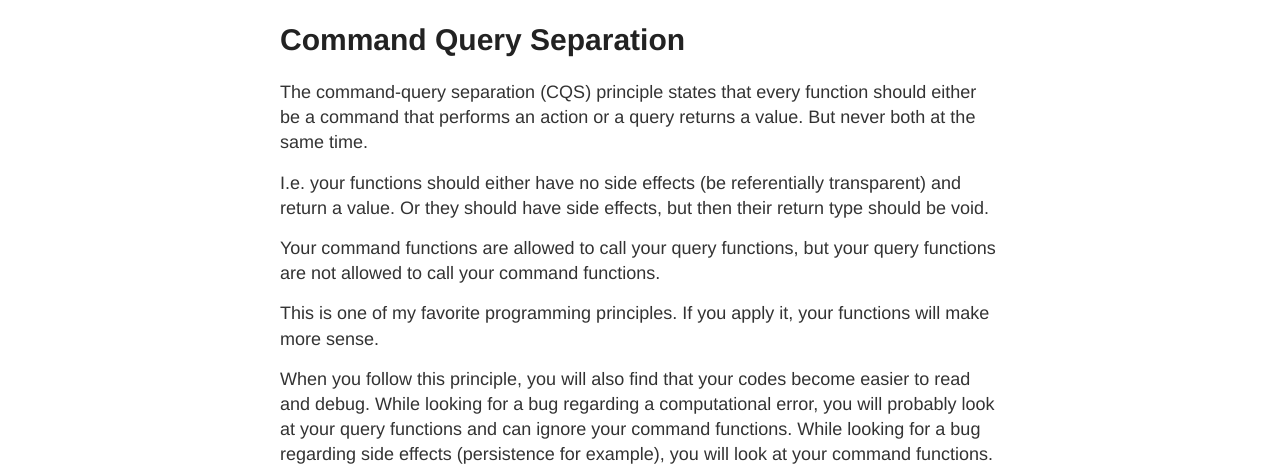
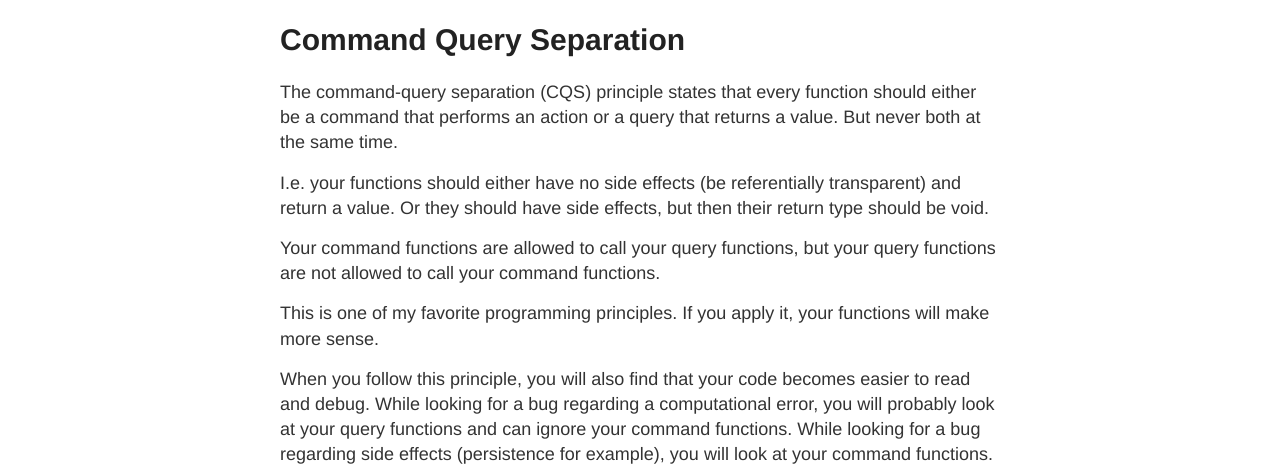
Before and after one commit to plilja/plilja.github.io, a Jekyll site: the page built from _posts/2020-08-29-command-query-separation.md, in a window 1280 px wide. Shown: the part 147-622 px from the top of the page. Built offline with Jekyll 4.4.1, drawn with Linux system fonts in a browser that asks for light colours.

Commit message:
Fix spelling errors

```diff
--- a/_posts/2020-08-29-command-query-separation.md
+++ b/_posts/2020-08-29-command-query-separation.md
@@ -6,7 +6,7 @@ tags: [architecture, funcprog]
 
 The command-query separation (CQS) principle states that
 every function should either be a command that performs an
-action or a query returns a value. But never both at the same
+action or a query that returns a value. But never both at the same
 time.
 
 I.e. your functions should either have no side effects (be referentially
@@ -20,7 +20,7 @@ This is one of my favorite programming principles. If you apply
 it, your functions will make more sense.
 
 When you follow this principle, you will also find that your
-codes become easier to read and debug. While looking for a
+code becomes easier to read and debug. While looking for a
 bug regarding a computational error, you will probably look at
 your query functions and can ignore your command functions. While
 looking for a bug regarding side effects (persistence for example),
```
